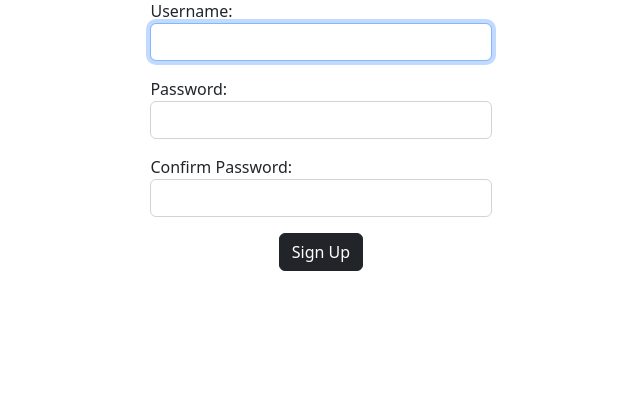
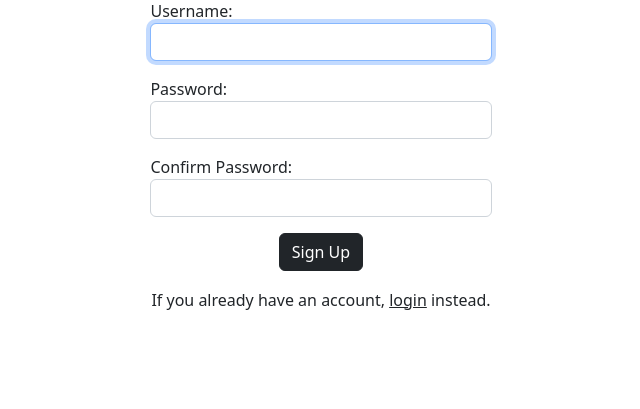
Before and after one commit to erinbedri/DoLis---slido-clone, a Django app: page /register/ in a window 1280 px wide. Shown: the part 185-594 px from the top of the page, without its empty margins (319-959 px from the left). Run offline with Django 4.2, Linux system fonts and the light colour scheme.

Commit message:
added links to login and register

```diff
--- a/templates/core/register.html
+++ b/templates/core/register.html
@@ -14,5 +14,12 @@
                 </form>
             </div>
         </div>
+        <div class="row justify-content-center" style="margin-top: 20px">
+            <div class="col-md-4">
+                <h6 class="text-center">If you already have an account,
+                    <a href="{% url 'core:login' %}" class="link-dark">login</a> instead.
+                </h6>
+            </div>
+        </div>
     </section>
 {% endblock %}
```
Also changed, not shown: templates/core/login.html (+7 -0 lines).
